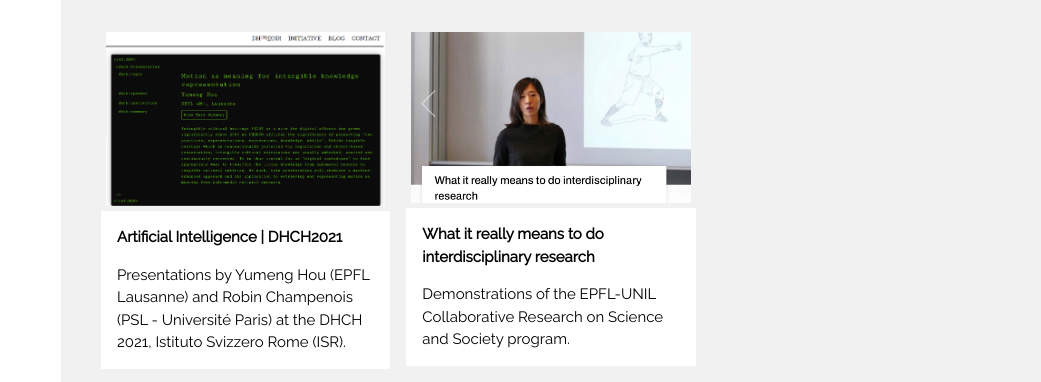
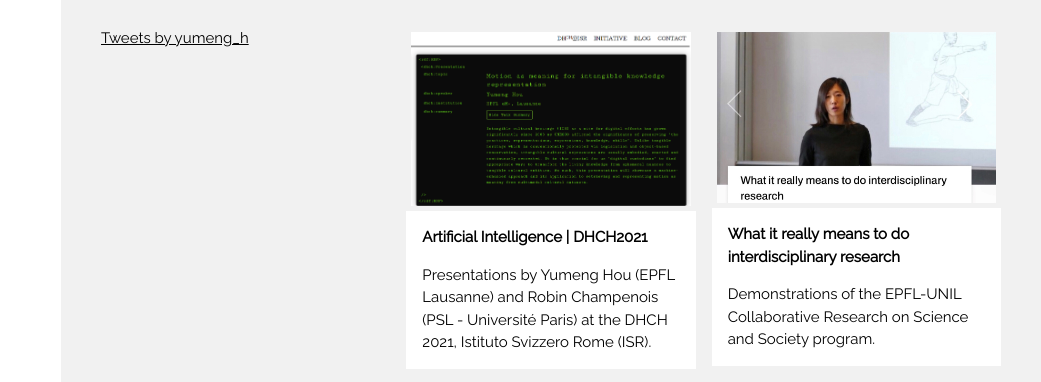
Before and after one commit to renie26/homepage.github.io, a plain HTML site: page news.html in a window 1280 px wide. Shown: the part 164-546 px from the top of the page, 239-1280 px from the left. Drawn offline with nearby package versions, Linux system fonts and the light colour scheme.

Commit message:
Update news.html

```diff
--- a/news.html
+++ b/news.html
@@ -62,6 +62,9 @@
   <!-- First Photo Grid-->
   <div class="w3-row-padding">
     <div class="w3-third w3-container w3-margin-bottom">
+      <a class="twitter-timeline" data-height="360" href="https://twitter.com/yumeng_h?ref_src=twsrc%5Etfw">Tweets by yumeng_h</a> <script async src="https://platform.twitter.com/widgets.js" charset="utf-8"></script>
+    </div>
+    <div class="w3-third w3-container w3-margin-bottom">
       <a href="https://www.dh-ch.ch/videos.html?v=UGRAUmt-3BM" target="_blank"><img src="resource/img/dhch.png" alt="dhch" style="width:100%;padding:5px" class="w3-hover-opacity"></a>
       <div class="w3-container w3-white">
         <p><b>Artificial Intelligence | DHCH2021</b></p>
```
